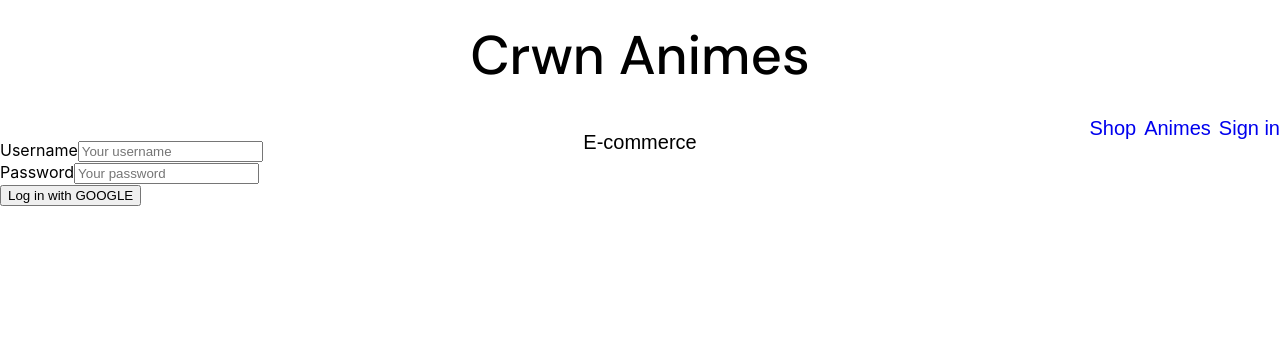
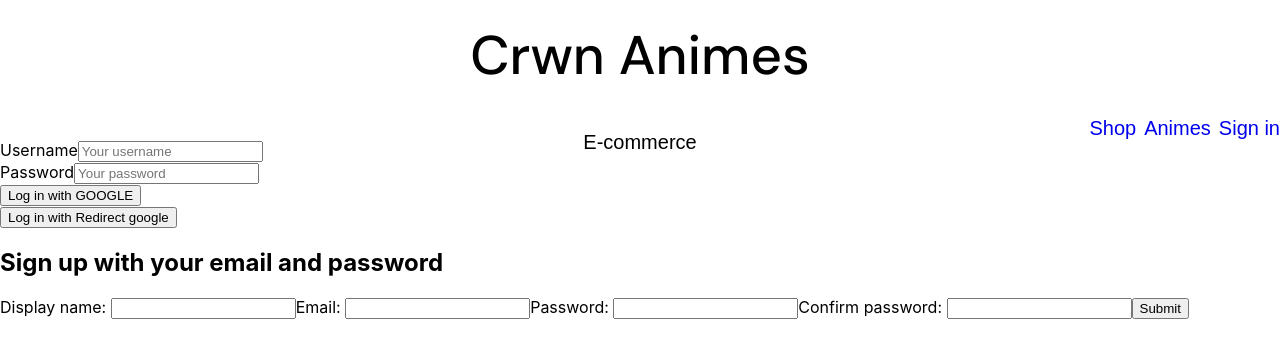
Before and after one commit to GabrielNunes12/crwn-animes, a React (Create React App) app: page /login in a window 1280 px wide. Shown: the top 358 px of the page. Built offline with nearby package versions, Linux system fonts and the light colour scheme; a web font is replaced by a local one.

Commit message:
feat: register using email and password [done]

```diff
--- /dev/null
+++ b/src/components/sign-up-form/sign-up-form.jsx
@@ -0,0 +1,73 @@
+import { useState } from "react";
+import { createAuthUserWithEmailAndPassword } from "../../utils/firebase/firebase.utils";
+
+const formFieldRequired = {
+  displayName: "",
+  email: "",
+  password: "",
+  confirmPassword: "",
+};
+
+const SignUpForm = () => {
+  const [defaultField, setDefaultField] = useState(formFieldRequired);
+  const { displayName, email, password, confirmPassword } = defaultField;
+  // sign up with email and password
+  const handleSubmit = async (event) => {
+    event.preventDefault();
+    //checking if the password is equal to confirmPassword
+    if (password === confirmPassword) {
+      //creating a user
+      const response = await createAuthUserWithEmailAndPassword(
+        defaultField.email,
+        defaultField.password,
+        defaultField.confirmPassword
+      );
+      return response;
+    }
+  };
+  const handleChange = (event) => {
+    const { name, value } = event.target;
+    setDefaultField({ ...defaultField, [name]: value });
+  };
+  return (
+    <>
+      <h1>Sign up with your email and password</h1>
+      <form onSubmit={handleSubmit}>
+        <label>Display name: </label>
+        <input
+          type="text"
+          required
+          onChange={handleChange}
+          name="displayName"
+          value={displayName}
+        />
+        <label>Email: </label>
+        <input
+          type="email"
+          required
+          onChange={handleChange}
+          name="email"
+          value={email}
+        />
+        <label>Password: </label>
+        <input
+          type="password"
+          required
+          onChange={handleChange}
+          name="password"
+          value={password}
+        />
+        <label>Confirm password: </label>
+        <input
+          type="password"
+          required
+          onChange={handleChange}
+          name="confirmPassword"
+          value={confirmPassword}
+        />
+        <button type="submit">Submit</button>
+      </form>
+    </>
+  );
+};
+export default SignUpForm;
--- a/src/routes/login.jsx
+++ b/src/routes/login.jsx
@@ -1,6 +1,24 @@
+import { getRedirectResult } from "firebase/auth";
+import { useEffect } from "react";
 import { signInWithGooglePopup } from "../utils/firebase/firebase.utils";
-import { createUserDocumentFromAuth } from "../utils/firebase/firebase.utils";
+import {
+  createUserDocumentFromAuth,
+  signInWithGoogleRedirect,
+  auth,
+} from "../utils/firebase/firebase.utils";
+
+import SignUpForm from "../components/sign-up-form/sign-up-form";
+
 const Login = () => {
+  useEffect(() => {
+    const fetchData = async () => {
+      const response = await getRedirectResult(auth);
+      if (response) {
+        const userRefDoc = await createUserDocumentFromAuth(response.user);
+      }
+    };
+    fetchData();
+  }, []);
   const logGoogleUser = async () => {
     const response = await signInWithGooglePopup();
     await createUserDocumentFromAuth(response);
@@ -19,6 +37,13 @@
         <div className="log-in-with-google">
           <button onClick={logGoogleUser}> Log in with GOOGLE </button>
         </div>
+        <div className="log-in-with-google">
+          <button onClick={signInWithGoogleRedirect}>
+            {" "}
+            Log in with Redirect google{" "}
+          </button>
+        </div>
+        <SignUpForm />
       </section>
     </>
   );
--- a/src/utils/firebase/firebase.utils.js
+++ b/src/utils/firebase/firebase.utils.js
@@ -5,6 +5,7 @@
   signInWithRedirect,
   signInWithPopup,
   GoogleAuthProvider,
+  createUserWithEmailAndPassword,
 } from "firebase/auth";
 
 import { doc, getFirestore, getDoc, setDoc } from "firebase/firestore";
@@ -29,10 +30,13 @@
 
 export const auth = getAuth();
 export const signInWithGooglePopup = () => signInWithPopup(auth, provider);
+export const signInWithGoogleRedirect = () =>
+  signInWithRedirect(auth, provider);
 
 //instantiate the database
 export const db = getFirestore();
 export const createUserDocumentFromAuth = async (userAuth) => {
+  if (!userAuth) return;
   const { user } = userAuth;
   const userDocRef = doc(db, "users", user.uid);
   const userSnapshot = await getDoc(userDocRef);
@@ -49,3 +53,7 @@
   }
   return userDocRef;
 };
+export const createAuthUserWithEmailAndPassword = async (email, password) => {
+  if (!email || !password) return;
+  return await createUserWithEmailAndPassword(auth, email, password);
+};
```
